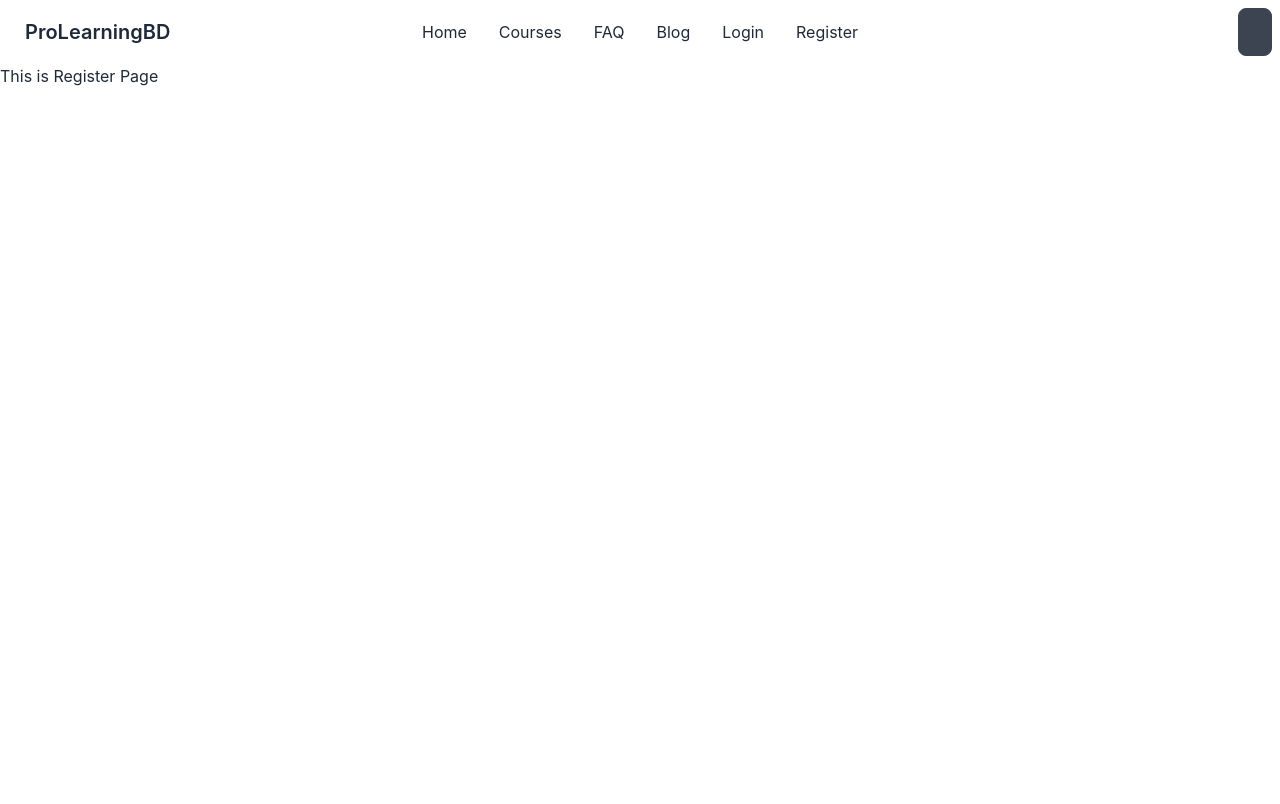
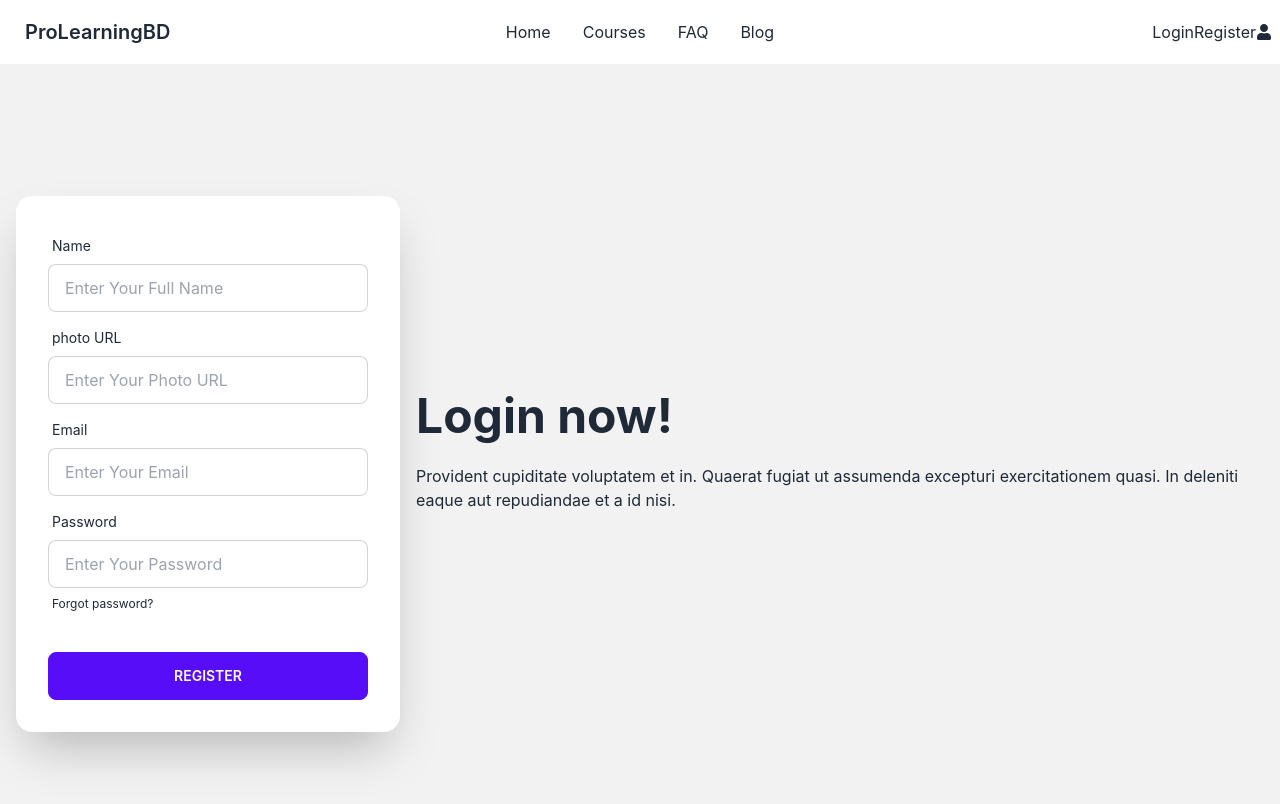
Before and after one commit to Imtius-Ahammed/pro-learning-bd-client, a React (Create React App) app: page /register in a window 1280 px wide. Shown: the top 804 px of the page. Built offline with nearby package versions, Linux system fonts and the light colour scheme; no server answers.

Commit message:
add login with email and password

```diff
--- a/src/Pages/Login/Login.js/Login.js
+++ b/src/Pages/Login/Login.js/Login.js
@@ -1,10 +1,13 @@
 import { GoogleAuthProvider } from "firebase/auth";
 import React, { useContext } from "react";
+import { Form } from "react-router-dom";
 import { AuthContext } from "../../../contexts/AuthProvider/AuthProvider";
 import Header from "../../Shared/Header/Header";
 
 const Login = () => {
-  const{providerLogin} = useContext(AuthContext);
+
+
+  const{signIn,providerLogin} = useContext(AuthContext);
   const googleProvider = new GoogleAuthProvider()
   const handleGoogleLogin =()=>{
     providerLogin(googleProvider)
@@ -15,10 +18,28 @@ const Login = () => {
     .catch(error=>console.error(error))
 
   }
+
+  const handleSignIn=event=>{
+    event.preventDefault();
+    const form = event.target;
+    const email = form.email.value;
+    const password = form.password.value;
+
+    signIn(email,password)
+    .then(result=>{
+      const user =result.user;
+
+      console.log(user);
+      form.reset();
+    })
+    .catch(error=>console.error(error))
+  }
+
   return (
     <div>
       <Header></Header>
 
+      <Form onSubmit={handleSignIn}>
       <div className="hero min-h-screen bg-base-200">
         <div className="hero-content flex-col lg:flex-row-reverse">
           <div className="text-center lg:text-left">
@@ -35,10 +56,10 @@ const Login = () => {
                 <label className="label">
                   <span className="label-text">Email</span>
                 </label>
-                <input
-                  type="text"
+                <input name="email"
+                  type="email"
                   placeholder="email"
-                  className="input input-bordered"
+                  className="input input-bordered" required
                 />
               </div>
               <div className="form-control">
@@ -46,9 +67,10 @@ const Login = () => {
                   <span className="label-text">Password</span>
                 </label>
                 <input
-                  type="text"
+                name="password"
+                  type="password"
                   placeholder="password"
-                  className="input input-bordered"
+                  className="input input-bordered" required
                 />
                 <label className="label">
                   <a href="#" className="label-text-alt link link-hover">
@@ -67,6 +89,7 @@ const Login = () => {
           </div>
         </div>
       </div>
+      </Form>
     </div>
   );
 };
--- a/src/Pages/Login/Register/Register.js
+++ b/src/Pages/Login/Register/Register.js
@@ -1,11 +1,98 @@
-import React from 'react';
-import Header from '../../Shared/Header/Header';
+import React, { useContext } from "react";
+import { Form } from "react-router-dom";
+import { AuthContext } from "../../../contexts/AuthProvider/AuthProvider";
+import Header from "../../Shared/Header/Header";
 
 const Register = () => {
+  const{createUser}=useContext(AuthContext);
+
+  const handleSubmit =event=>{
+    event.preventDefault();
+    const form = event.target;
+    const name = form.name.value;
+    const photoURL = form.photoURL.value;
+    const email = form.email.value;
+    const password = form.password.value;
+    console.log(name,photoURL,email,password);
+
+    createUser(email,password)
+    .then(result=>{
+      const user = result.user;
+      console.log(user);
+      form.reset()
+    })
+    .catch(error=>console.error(error));
+
+  }
   return (
     <div>
-       <Header></Header>
-      <h1>This is Register Page</h1>
+      <Header></Header>
+      <Form onSubmit={handleSubmit}>
+      <div className="hero min-h-screen bg-base-200">
+        <div className="hero-content flex-col lg:flex-row-reverse">
+          <div className="text-center lg:text-left">
+            <h1 className="text-5xl font-bold">Login now!</h1>
+            <p className="py-6">
+              Provident cupiditate voluptatem et in. Quaerat fugiat ut assumenda
+              excepturi exercitationem quasi. In deleniti eaque aut repudiandae
+              et a id nisi.
+            </p>
+          </div>
+          <div className="card flex-shrink-0 w-full max-w-sm shadow-2xl bg-base-100">
+            <div className="card-body">
+              <div className="form-control">
+                <label className="label">
+                  <span className="label-text">Name</span>
+                </label>
+                <input name="name"
+                  type="text"
+                  placeholder="Enter Your Full Name"
+                  className="input input-bordered"
+                />
+              </div>
+              <div className="form-control">
+                <label className="label">
+                  <span className="label-text">photo URL</span>
+                </label>
+                <input name="photoURL"
+                  type="text"
+                  placeholder="Enter Your Photo URL"
+                  className="input input-bordered"
+                />
+              </div>
+              <div className="form-control">
+                <label className="label">
+                  <span className="label-text">Email</span>
+                </label>
+                <input name="email"
+                  type="text"
+                  placeholder="Enter Your Email"
+                  className="input input-bordered" required
+                />
+              </div>
+              <div className="form-control">
+                <label className="label">
+                  <span className="label-text">Password</span>
+                </label>
+                <input name="password"
+                  type="password"
+                  placeholder="Enter Your Password"
+                  className="input input-bordered" required
+                />
+                <label className="label">
+                  <a href="#" className="label-text-alt link link-hover">
+                    Forgot password?
+                  </a>
+                </label>
+              </div>
+              <div className="form-control mt-6">
+                <button className="btn btn-primary">Register </button>
+              </div>
+            </div>
+          </div>
+        </div>
+      </div>
+      </Form>
     </div>
   );
 };
--- a/src/Pages/Shared/Header/Header.js
+++ b/src/Pages/Shared/Header/Header.js
@@ -1,11 +1,18 @@
 import React, { useContext } from "react";
+import { FaUser } from "react-icons/fa";
 import { Link } from "react-router-dom";
 import { AuthContext } from "../../../contexts/AuthProvider/AuthProvider";
 
 import LeftSideCategory from "../LeftSideCategory/LeftSideCategory";
 
 const Header = () => {
-  const{user} = useContext(AuthContext);
+  const{user,providerLogOut} = useContext(AuthContext);
+
+  const handlelogOut =()=>{
+    providerLogOut()
+    .then(()=>{})
+    .catch(error=>{console.error(error)})
+  }
   return (
     <div className="navbar bg-base-100">
       <div className="navbar-start">
@@ -50,12 +57,7 @@ const Header = () => {
             <li>
               <a>BLOG</a>
             </li>
-            <li>
-              <Link to='/login'>Login</Link>
-            </li>
-            <li>
-              <Link to='/register'>Register</Link>
-            </li>
+
           </ul>
         </div>
         <Link to='/' className="btn btn-ghost normal-case text-xl">ProLearningBD</Link>
@@ -79,18 +81,28 @@ const Header = () => {
           <li>
             <a>Blog</a>
           </li>
-          <li>
-              <Link to='/login'>Login</Link>
-            </li>
-            <li>
-              <Link to='/register'>Register</Link>
-            </li>
+
 
         </ul>
 
       </div>
       <div className="navbar-end">
-        <a className="btn">{user?.displayName}</a>
+        { user?.uid?
+          <>
+         <span>{user?.displayName}</span>
+         <button onClick={handlelogOut} className="btn">Log Out</button>
+
+          </>
+          :
+          <>
+          <Link to='/login'>Login</Link>
+          <Link to='/register'>Register</Link>
+          </>
+        }
+        {
+          user?.photoURL ?
+          <img style={{height:'30px'}} src={user?.photoURL} alt="" />:<FaUser></FaUser>
+        }
       </div>
 
     </div>
--- a/src/contexts/AuthProvider/AuthProvider.js
+++ b/src/contexts/AuthProvider/AuthProvider.js
@@ -1,5 +1,5 @@
 import React, { createContext, useEffect, useState } from 'react';
-import {getAuth, onAuthStateChanged, signInWithPopup} from 'firebase/auth'
+import {createUserWithEmailAndPassword, getAuth, onAuthStateChanged, signInWithEmailAndPassword, signInWithPopup, signOut} from 'firebase/auth'
 import app from '../../firebase/firebase.config';
 
 
@@ -13,6 +13,18 @@ const AuthProvider = ({children}) => {
     return signInWithPopup(auth, provider);
   }
 
+  const createUser = (email,password)=>{
+    return createUserWithEmailAndPassword(auth,email,password)
+  }
+
+  const signIn = (email,password)=>{
+    return signInWithEmailAndPassword(auth,email,password)
+  }
+
+  const providerLogOut =()=>{
+    return signOut(auth);
+  }
+
   useEffect(()=>{
    const unsubscribe =  onAuthStateChanged(auth,(currentUser)=>{
       console.log('User State Change', currentUser);
@@ -23,7 +35,7 @@ const AuthProvider = ({children}) => {
     }
   },[])
 
-  const authInfo ={user,providerLogin};
+  const authInfo ={user,providerLogin,providerLogOut,createUser,signIn};
   return (
     <AuthContext.Provider value={authInfo}>
       {children}
```
